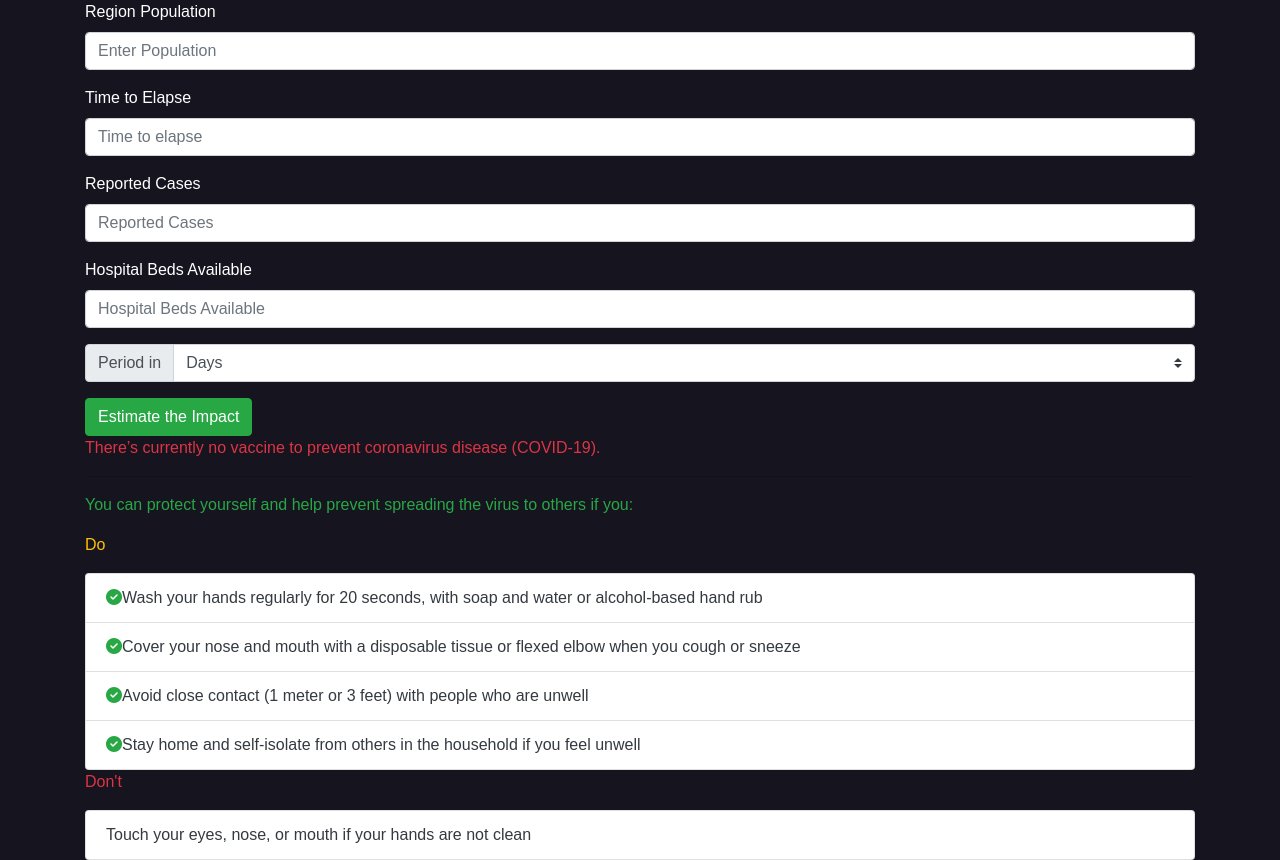
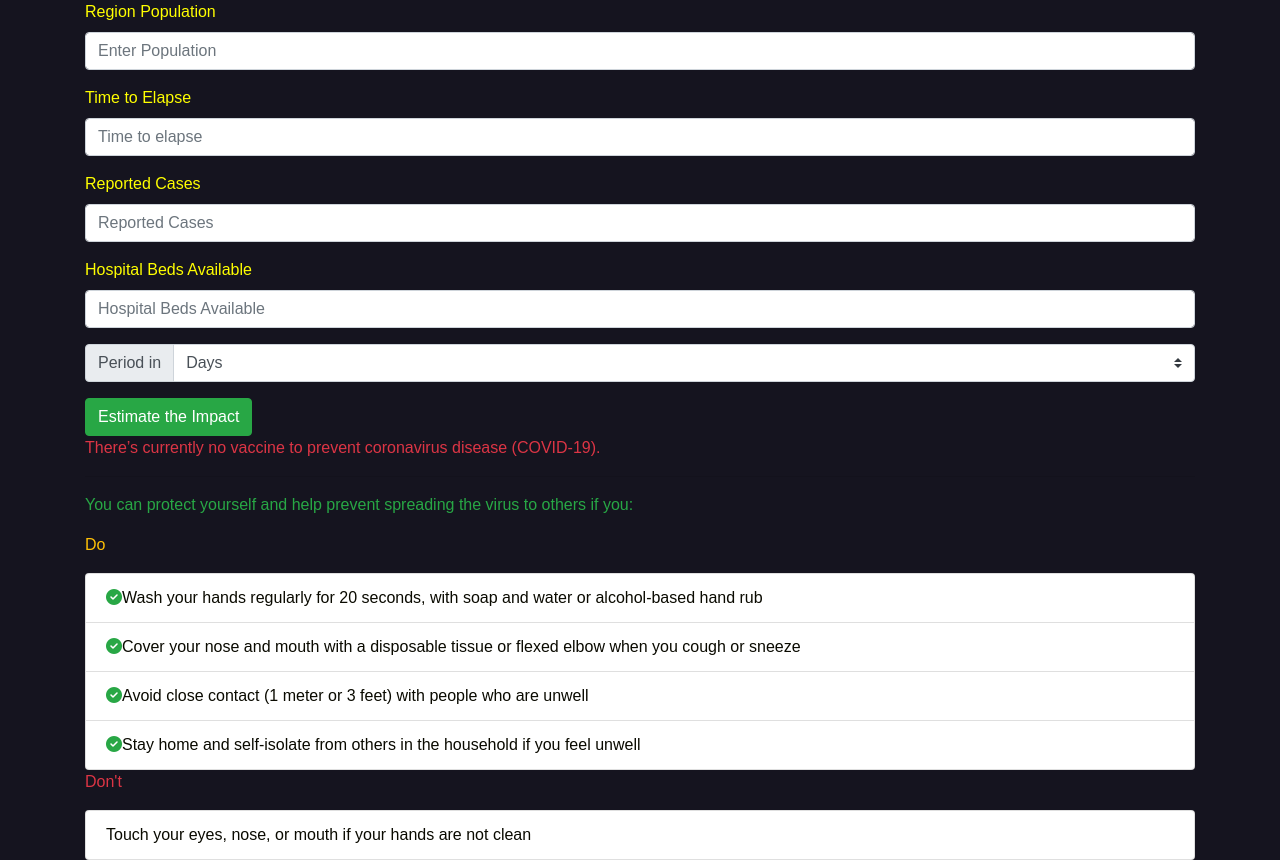
Before and after one commit to hermitex/BuildforSDG-Challenge, a website: page index.html in a window 1280 px wide. Drawn offline with nearby package versions, Linux system fonts and the light colour scheme.

Commit message:
color contrast

```diff
--- a/index.html
+++ b/index.html
@@ -58,7 +58,7 @@
         </form>
 
     </section>
-    <section class="card-text text-dark">
+    <section class="card-text textDark">
         <p class="text-danger">There’s currently no vaccine to prevent coronavirus disease (COVID-19).</p>
         <hr>
         <p class="text-success">You can protect yourself and help prevent spreading the virus to others if you:</p>
--- a/style.css
+++ b/style.css
@@ -16,5 +16,9 @@ html{
 body{
     font-family: Arial, Helvetica, sans-serif;
     background-color: #15141f;
-    color: #ffffff;
+    color: yellow;
 }
+
+.textDark{
+    color: #0a0a00;
+}
```
